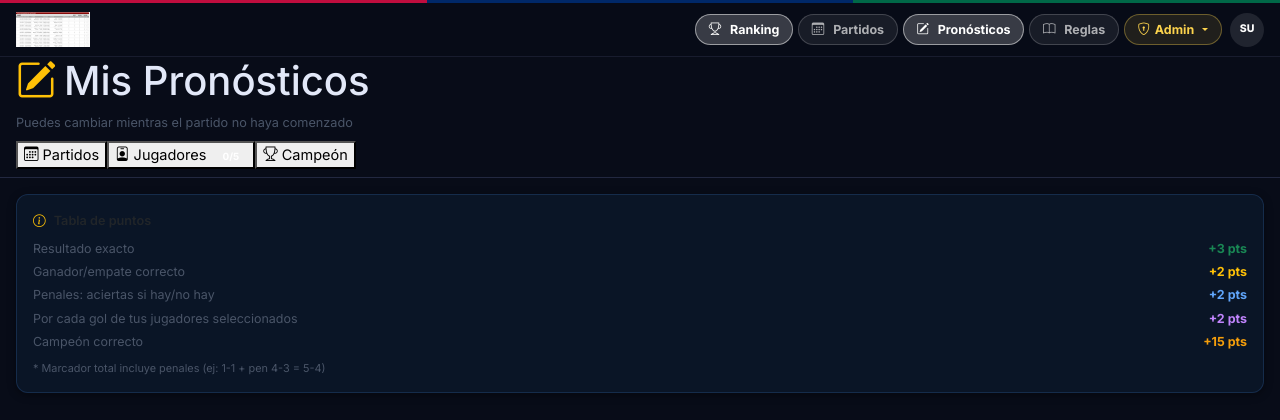
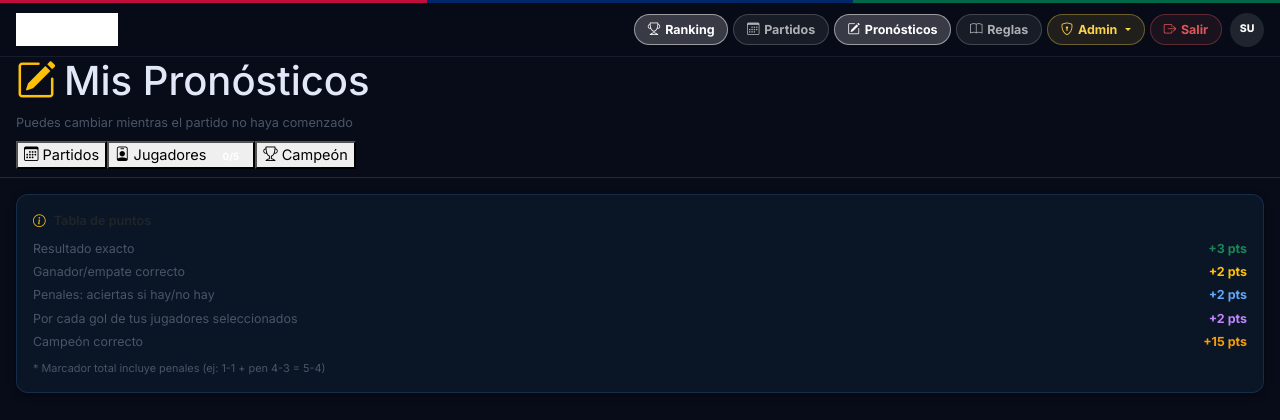
Before and after one commit to crismarbiker/mipolla, a Django app: page /pronosticos/ in a window 1280 px wide. Shown: the top 420 px of the page. Run offline with Django 5.2, Linux system fonts and the light colour scheme; the visitor is signed in with stand-in values (Sample User, id 1); data comes from the database, SQL or seed files in the repository; data that the repository does not hold is empty.

Commit message:
fix: logout visible, correct logo, admin in ranking, pronosticos order
- Logout: visible in desktop nav + as 4th tab in mobile bottom bar
- Logo: correct Mundial 2026 PNG (1MB, white filter for dark nav)
- Ranking: includes ALL users including admin/staff
- Pronosticos: all matches shown, unplayed first, played last
- Save button pinned at top of predictions form

Co-Authored-By: Claude Sonnet 4.6 <noreply@anthropic.com>

```diff
--- a/polla/views.py
+++ b/polla/views.py
@@ -175,11 +175,12 @@ def pronosticos(request):
         messages.success(request, msg)
         return redirect('polla:pronosticos')
 
-    partidos_abiertos = Partido.objects.filter(jugado=False).select_related(
-        'pais_local', 'pais_visitante', 'fase'
-    ).order_by('fecha')
+    # ALL matches: open ones first, then closed-but-unplayed, then played (at bottom)
+    todos_partidos = Partido.objects.select_related('pais_local', 'pais_visitante', 'fase').order_by('fecha')
+    # Sort: abierto first (True=open, False=closed/played) then by fecha
+    partidos_abiertos = sorted(todos_partidos, key=lambda p: (not p.abierto, p.jugado, p.fecha or timezone.now()))
 
-    user_pronosticos = {p.partido_id: p for p in request.user.pronosticos.filter(partido__jugado=False)}
+    user_pronosticos = {p.partido_id: p for p in request.user.pronosticos.all()}
     perfil_form = PerfilForm(instance=perfil)
 
     # All players grouped by country for the selection UI
@@ -204,7 +205,7 @@ def pronosticos(request):
 
 def _calcular_ranking():
     usuarios = User.objects.filter(
-        is_active=True, is_staff=False
+        is_active=True  # Include ALL users including staff/admin
     ).prefetch_related('pronosticos', 'perfil', 'jugadores_seleccionados')
 
     datos = []
--- a/templates/base.html
+++ b/templates/base.html
@@ -4,7 +4,7 @@
 <head>
   <meta charset="UTF-8">
   <meta name="viewport" content="width=device-width, initial-scale=1.0, viewport-fit=cover">
-  <meta name="theme-color" content="#521320">
+  <meta name="theme-color" content="#080c18">
   <title>{% block title %}{{ torneo.nombre }} {{ torneo.temporada }}{% endblock %}</title>
   <link rel="preconnect" href="https://fonts.googleapis.com">
   <link href="https://fonts.googleapis.com/css2?family=Inter:wght@400;500;600;700;800;900&display=swap" rel="stylesheet">
@@ -16,76 +16,87 @@
 <body>
 {% if user.is_authenticated %}
 
-<!-- Country stripe (position:fixed, 3px) -->
+<!-- USA🔴 / Canada🔵 / México🟢 stripe -->
 <div class="country-stripe"></div>
-<!-- TOP NAV (starts at 3px to leave room for stripe) -->
+
+<!-- TOP NAV -->
 <header class="top-nav" style="top:3px;">
+
+  <!-- Logo -->
   <a class="top-nav-brand" href="{% url 'polla:ranking' %}">
     {% if torneo.logo %}
-    <img src="{{ torneo.logo.url }}" alt="{{ torneo.nombre }}" style="max-height:36px;max-width:120px;object-fit:contain;">
+    <img src="{{ torneo.logo.url }}" alt="{{ torneo.nombre }}" style="max-height:34px;max-width:130px;object-fit:contain;">
     {% else %}
-    <img src="{% static 'img/logo_mundial2026.png' %}" alt="Mundial 2026" style="max-height:36px;max-width:140px;object-fit:contain;">
+    <img src="{% static 'img/logo_mundial2026.png' %}" alt="Mundial 2026" style="max-height:34px;max-width:150px;object-fit:contain;filter:brightness(0) invert(1);">
     {% endif %}
   </a>
 
-  <!-- Desktop links (hidden on mobile via Bootstrap) -->
+  <!-- Desktop nav links (pill buttons) -->
   <nav class="top-nav-links d-none d-lg-flex">
     <a href="{% url 'polla:ranking' %}" class="{% if request.resolver_match.url_name in 'ranking,home,pronosticos_usuario' %}active{% endif %}">
-      <i class="bi bi-trophy me-1"></i>Ranking
+      <i class="bi bi-trophy"></i> Ranking
     </a>
     <a href="{% url 'polla:partidos' %}" class="{% if request.resolver_match.url_name == 'partidos' %}active{% endif %}">
-      <i class="bi bi-calendar3 me-1"></i>Partidos
+      <i class="bi bi-calendar3"></i> Partidos
     </a>
     <a href="{% url 'polla:pronosticos' %}" class="{% if request.resolver_match.url_name == 'pronosticos' %}active{% endif %}">
-      <i class="bi bi-pencil-square me-1"></i>Pronósticos
+      <i class="bi bi-pencil-square"></i> Pronósticos
     </a>
     <a href="{% url 'polla:reglas' %}" class="{% if request.resolver_match.url_name == 'reglas' %}active{% endif %}">
-      <i class="bi bi-book me-1"></i>Reglas
+      <i class="bi bi-book"></i> Reglas
     </a>
     {% if user.is_staff %}
     <div class="dropdown">
       <a class="admin-btn dropdown-toggle" data-bs-toggle="dropdown" href="#">
-        <i class="bi bi-shield-lock"></i>Admin
+        <i class="bi bi-shield-lock"></i> Admin
       </a>
       <ul class="dropdown-menu dropdown-menu-end">
-        <li><a class="dropdown-item" href="{% url 'polla:admin_resultados' %}"><i class="bi bi-flag me-2" style="color:#16a34a;"></i>Resultados</a></li>
-        <li><a class="dropdown-item" href="{% url 'polla:admin_usuarios' %}"><i class="bi bi-people me-2" style="color:#2563eb;"></i>Usuarios</a></li>
+        <li><a class="dropdown-item" href="{% url 'polla:admin_resultados' %}"><i class="bi bi-flag me-2 text-success"></i>Resultados</a></li>
+        <li><a class="dropdown-item" href="{% url 'polla:admin_usuarios' %}"><i class="bi bi-people me-2 text-primary"></i>Usuarios</a></li>
         <li><hr class="dropdown-divider"></li>
         <li><a class="dropdown-item" href="{% url 'admin:index' %}"><i class="bi bi-gear me-2"></i>Django Admin</a></li>
       </ul>
     </div>
     {% endif %}
+    <!-- LOGOUT visible en desktop -->
+    <form method="post" action="{% url 'logout' %}" class="d-inline">{% csrf_token %}
+      <button type="submit" style="color:rgba(255,100,100,.85);font-size:.78rem;font-weight:700;padding:.3rem .8rem;border-radius:999px;border:1.5px solid rgba(255,100,100,.3);background:rgba(255,100,100,.08);cursor:pointer;display:inline-flex;align-items:center;gap:.3rem;transition:all .15s;">
+        <i class="bi bi-box-arrow-right"></i> Salir
+      </button>
+    </form>
   </nav>
 
-  <!-- Right side -->
+  <!-- Right: user + mobile admin + LOGOUT visible on mobile -->
   <div class="d-flex align-items-center gap-2 ms-auto ms-lg-0">
     {% if user.is_staff %}
     <div class="dropdown d-lg-none">
-      <button class="nav-icon-btn" data-bs-toggle="dropdown">
-        <i class="bi bi-shield-lock" style="color:#F59E0B;font-size:.9rem;"></i>
+      <button class="nav-icon-btn" data-bs-toggle="dropdown" title="Admin">
+        <i class="bi bi-shield-lock" style="color:#FCD34D;"></i>
       </button>
       <ul class="dropdown-menu dropdown-menu-end">
-        <li><a class="dropdown-item" href="{% url 'polla:admin_resultados' %}"><i class="bi bi-flag me-2" style="color:#16a34a;"></i>Resultados</a></li>
-        <li><a class="dropdown-item" href="{% url 'polla:admin_usuarios' %}"><i class="bi bi-people me-2" style="color:#2563eb;"></i>Usuarios</a></li>
+        <li><a class="dropdown-item" href="{% url 'polla:admin_resultados' %}"><i class="bi bi-flag me-2 text-success"></i>Resultados</a></li>
+        <li><a class="dropdown-item" href="{% url 'polla:admin_usuarios' %}"><i class="bi bi-people me-2 text-primary"></i>Usuarios</a></li>
         <li><hr class="dropdown-divider"></li>
         <li><a class="dropdown-item" href="{% url 'admin:index' %}"><i class="bi bi-gear me-2"></i>Django Admin</a></li>
       </ul>
     </div>
     {% endif %}
+
+    <!-- User avatar + logout in dropdown (both mobile and desktop) -->
     <div class="dropdown">
-      <button class="nav-icon-btn" data-bs-toggle="dropdown">
+      <button class="nav-icon-btn" data-bs-toggle="dropdown" title="{{ user.get_full_name|default:user.username }}">
         <span class="avatar-txt">{{ user.first_name|first|upper }}{{ user.last_name|first|upper }}</span>
       </button>
-      <ul class="dropdown-menu dropdown-menu-end" style="min-width:190px;">
+      <ul class="dropdown-menu dropdown-menu-end" style="min-width:200px;">
         <li class="px-3 py-2">
-          <div style="font-weight:700;font-size:.85rem;">{{ user.get_full_name|default:user.username }}</div>
-          <div style="font-size:.72rem;color:#9ca3af;">@{{ user.username }}</div>
+          <div style="font-weight:800;font-size:.87rem;color:var(--text);">{{ user.get_full_name|default:user.username }}</div>
+          <div style="font-size:.72rem;color:var(--muted);">@{{ user.username }}</div>
         </li>
         <li><hr class="dropdown-divider"></li>
         <li>
           <form method="post" action="{% url 'logout' %}">{% csrf_token %}
-            <button class="dropdown-item" type="submit" style="color:#dc2626;">
-              <i class="bi bi-box-arrow-right me-2"></i>Cerrar sesión
+            <button class="dropdown-item d-flex align-items-center gap-2" type="submit" style="color:#f87171;font-weight:700;">
+              <i class="bi bi-box-arrow-right"></i> Cerrar sesión
             </button>
           </form>
         </li>
@@ -94,7 +105,7 @@
   </div>
 </header>
 
-<!-- BOTTOM NAV (mobile only — Bootstrap d-lg-none handles it) -->
+<!-- BOTTOM NAV (mobile only) -->
 <nav class="bot-nav d-lg-none">
   <a href="{% url 'polla:ranking' %}" class="{% if request.resolver_match.url_name in 'ranking,home,pronosticos_usuario' %}active{% endif %}">
     <i class="bi bi-trophy{% if request.resolver_match.url_name == 'ranking' %}-fill{% endif %}"></i>Ranking
@@ -105,10 +116,14 @@
   <a href="{% url 'polla:pronosticos' %}" class="{% if request.resolver_match.url_name == 'pronosticos' %}active{% endif %}">
     <i class="bi bi-pencil-square"></i>Pron.
   </a>
-  <a href="{% url 'polla:reglas' %}" class="{% if request.resolver_match.url_name == 'reglas' %}active{% endif %}">
-    <i class="bi bi-book"></i>Reglas
-  </a>
+  <!-- Logout as 4th tab on mobile -->
+  <form method="post" action="{% url 'logout' %}" style="flex:1;display:flex;">{% csrf_token %}
+    <button type="submit" style="flex:1;display:flex;flex-direction:column;align-items:center;justify-content:center;gap:2px;color:rgba(255,100,100,.7);font-size:.57rem;font-weight:700;text-transform:uppercase;letter-spacing:.3px;background:none;border:none;cursor:pointer;">
+      <i class="bi bi-box-arrow-right" style="font-size:1.2rem;"></i>Salir
+    </button>
+  </form>
 </nav>
+
 {% endif %}
 
 <main class="page-wrap">
--- a/templates/polla/pronosticos.html
+++ b/templates/polla/pronosticos.html
@@ -63,6 +63,11 @@
   <form method="post">
     {% csrf_token %}
     <input type="hidden" name="action" value="pronosticos">
+
+    <!-- SAVE BUTTON AT TOP -->
+    <button type="submit" class="btn btn-polla w-100 mb-3" style="position:sticky;top:calc(var(--nav-h) + 3px + 44px);z-index:98;box-shadow:0 4px 16px rgba(29,78,216,.4);">
+      <i class="bi bi-save2"></i> Guardar todos los pronósticos
+    </button>
 
     {% for partido in partidos %}
     <div class="score-input-wrap mb-3 {% if not partido.abierto %}opacity-60{% endif %}"
```
Also changed, not shown: static/img/logo_mundial2026.png.
